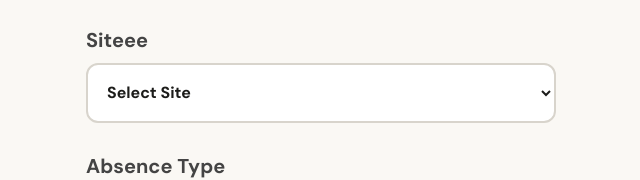
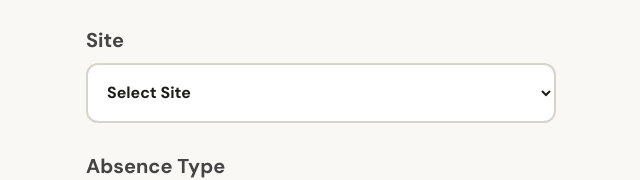
Before and after one commit to jamsta213/Absenceform, a website: page index.html in a window 1280 px wide. Shown: the part 420-600 px from the top of the page, 319-959 px from the left. Drawn offline with Linux system fonts and the light colour scheme; no server answers.

Commit message:
Fix typo in label for site selection

```diff
--- a/index.html
+++ b/index.html
@@ -25,7 +25,7 @@
         </select>
       </div>
       <div class="field">
-        <label for="siteSelect">Siteee</label>
+        <label for="siteSelect">Site</label>
         <select id="siteSelect" required>
           <option value="">Select Site</option>
         </select>
```
